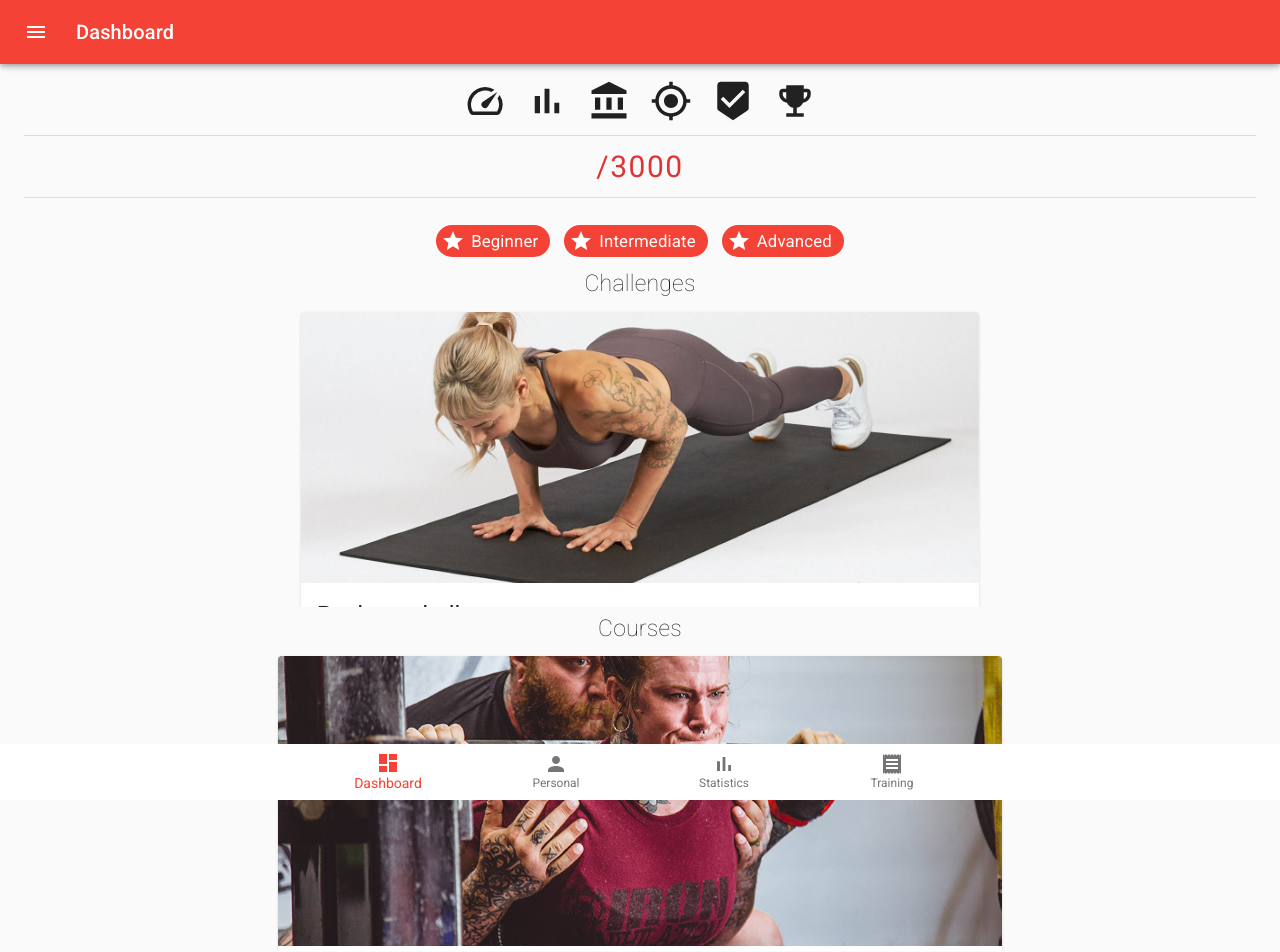
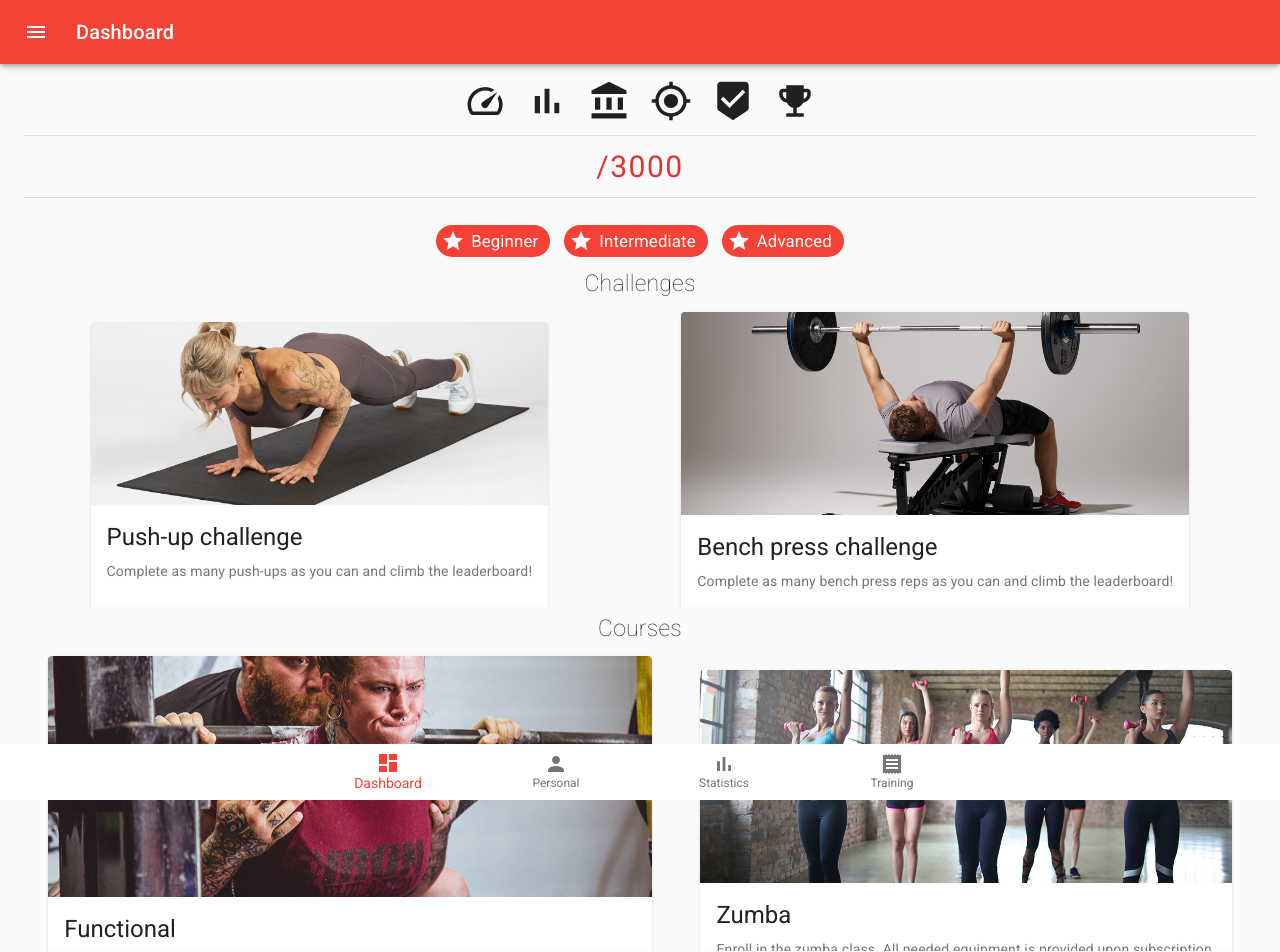
Before and after one commit to Giulianini/ASW-1920-GYMMY, a React (Create React App) app in the folder app/: page /user/dashboard in a window 1280 px wide. Shown: the top 952 px of the page. Built offline with nearby package versions, Linux system fonts and the light colour scheme; no server answers.

Commit message:
fix dashboard disposition

```diff
--- a/app/src/components/user/dashboard/Dashboard.js
+++ b/app/src/components/user/dashboard/Dashboard.js
@@ -29,11 +29,11 @@ import CardContent from "@material-ui/core/CardContent";
 const useStyles = makeStyles(theme => ({
     rootGrid: {
         [theme.breakpoints.up('md')]: {
-            height: "95vh",
+            height: "95vh"
         },
         [theme.breakpoints.down('md')]: {
             paddingTop: 20,
-            marginBottom: 100,
+            marginBottom: 100
         },
     },
     divider: {
@@ -52,7 +52,7 @@ const useStyles = makeStyles(theme => ({
     },
     hSpace: {
         marginLeft: 5,
-        marginRight: 5,
+        marginRight: 5
     },
     chips: {
         marginLeft: 7,
@@ -60,18 +60,18 @@ const useStyles = makeStyles(theme => ({
         fontSize: '120%'
     },
     mediaPersonal: {
-        paddingTop: '40%', // 16:9
+        paddingTop: '40%' // 16:9
     },
     score: {
         fontSize: 30,
         fontWeight: "normal",
         letterSpacing: 1.5,
         color: "#e13333",
-        margin: "auto",
+        margin: "auto"
     },
     otherText: {
         fontSize: 23,
-        fontWeight: "lighter",
+        fontWeight: "lighter"
     },
     scrollablePane: {
         maxHeight: 300,
@@ -172,9 +172,9 @@ function Dashboard() {
                         </Typography>
                     </Grid>
 
-                    <Grid item container direction={"row"} className={classes.scrollablePane}>
+                    <Grid item container direction={"row"} alignItems={"stretch"} className={classes.scrollablePane}>
                         <Grid item className={classes.vSpace}>
-                            <Card>
+                            <Card className={classes.cardWidth}>
                                 <CardActionArea>
                                     <CardMedia
                                         className={classes.mediaPersonal}
@@ -186,17 +186,16 @@ function Dashboard() {
                                             Push-up challenge
                                         </Typography>
                                         <Typography variant="body2" color="textSecondary" component="p">
-                                            Completa quanti più push-ups puoi e scala la classifica!
-                                            Accetta la sfida mediante l'apposito pulsante.
+                                            Complete as many push-ups as you can and climb the leaderboard!
                                         </Typography>
                                     </CardContent>
                                 </CardActionArea>
                                 <CardActions>
                                     <Button size="small" color="primary" onClick={handleChallengeAcceptedClock}>
-                                        Accetta
+                                        Accept challenge
                                     </Button>
                                     <Button size="small" color="primary">
-                                        100 punti
+                                        100 points
                                     </Button>
                                 </CardActions>
                             </Card>
@@ -215,17 +214,16 @@ function Dashboard() {
                                             Bench press challenge
                                         </Typography>
                                         <Typography variant="body2" color="textSecondary" component="p">
-                                            Completa quante più bench-press puoi e scala la classifica!
-                                            Accetta la sfida mediante l'apposito pulsante.
+                                            Complete as many bench press reps as you can and climb the leaderboard!
                                         </Typography>
                                     </CardContent>
                                 </CardActionArea>
                                 <CardActions>
                                     <Button size="small" color="primary">
-                                        Accetta
+                                        Accept challenge
                                     </Button>
                                     <Button size="small" color="primary" onClick={handleChallengeAcceptedClock}>
-                                        200 punti
+                                        200 points
                                     </Button>
                                 </CardActions>
                             </Card>
@@ -244,17 +242,16 @@ function Dashboard() {
                                             Pull-up challenge
                                         </Typography>
                                         <Typography variant="body2" color="textSecondary" component="p">
-                                            Completa quanti più pull-ups puoi e scala la classifica!
-                                            Accetta la sfida mediante l'apposito pulsante.
+                                            Complete as many pull-ups as you can and climb the leaderboard!
                                         </Typography>
                                     </CardContent>
                                 </CardActionArea>
                                 <CardActions>
                                     <Button size="small" color="primary" onClick={handleEnrollClick}>
-                                        Accetta
+                                        Accept challenge
                                     </Button>
                                     <Button size="small" color="primary" onClick={handleChallengeAcceptedClock}>
-                                        150 punti
+                                        150 points
                                     </Button>
                                 </CardActions>
                             </Card>
@@ -281,14 +278,14 @@ function Dashboard() {
                                             Functional
                                         </Typography>
                                         <Typography variant="body2" color="textSecondary" component="p">
-                                            Iscriviti al corso di funzionale mediante l'apposito pulsante.
-                                            La sala è dotata di tutta l'attrezzatura necessaria.
+                                            Enroll in the functional training class. All needed equipment is provided
+                                            upon subscription.
                                         </Typography>
                                     </CardContent>
                                 </CardActionArea>
                                 <CardActions>
                                     <Button size="small" color="primary" onClick={handleEnrollClick}>
-                                        Iscriviti
+                                        Enroll
                                     </Button>
                                 </CardActions>
                             </Card>
@@ -307,14 +304,14 @@ function Dashboard() {
                                             Zumba
                                         </Typography>
                                         <Typography variant="body2" color="textSecondary" component="p">
-                                            Iscriviti al corso di zumba mediante l'apposito pulsante. La sala è dotata
-                                            di tutta l'attrezzatura necessaria.
+                                            Enroll in the zumba class. All needed equipment is provided
+                                            upon subscription.
                                         </Typography>
                                     </CardContent>
                                 </CardActionArea>
                                 <CardActions>
                                     <Button size="small" color="primary" onClick={handleEnrollClick}>
-                                        Disiscriviti
+                                        Enroll
                                     </Button>
                                 </CardActions>
                             </Card>
@@ -333,14 +330,14 @@ function Dashboard() {
                                             Pilates
                                         </Typography>
                                         <Typography variant="body2" color="textSecondary" component="p">
-                                            Iscriviti al corso di pilates mediante l'apposito pulsante. La sala è dotata
-                                            di tutta l'attrezzatura necessaria.
+                                            Enroll in the pilates class. All needed equipment is provided
+                                            upon subscription.
                                         </Typography>
                                     </CardContent>
                                 </CardActionArea>
                                 <CardActions>
                                     <Button size="small" color="primary">
-                                        Iscriviti
+                                        Enroll
                                     </Button>
                                 </CardActions>
                             </Card>
```
